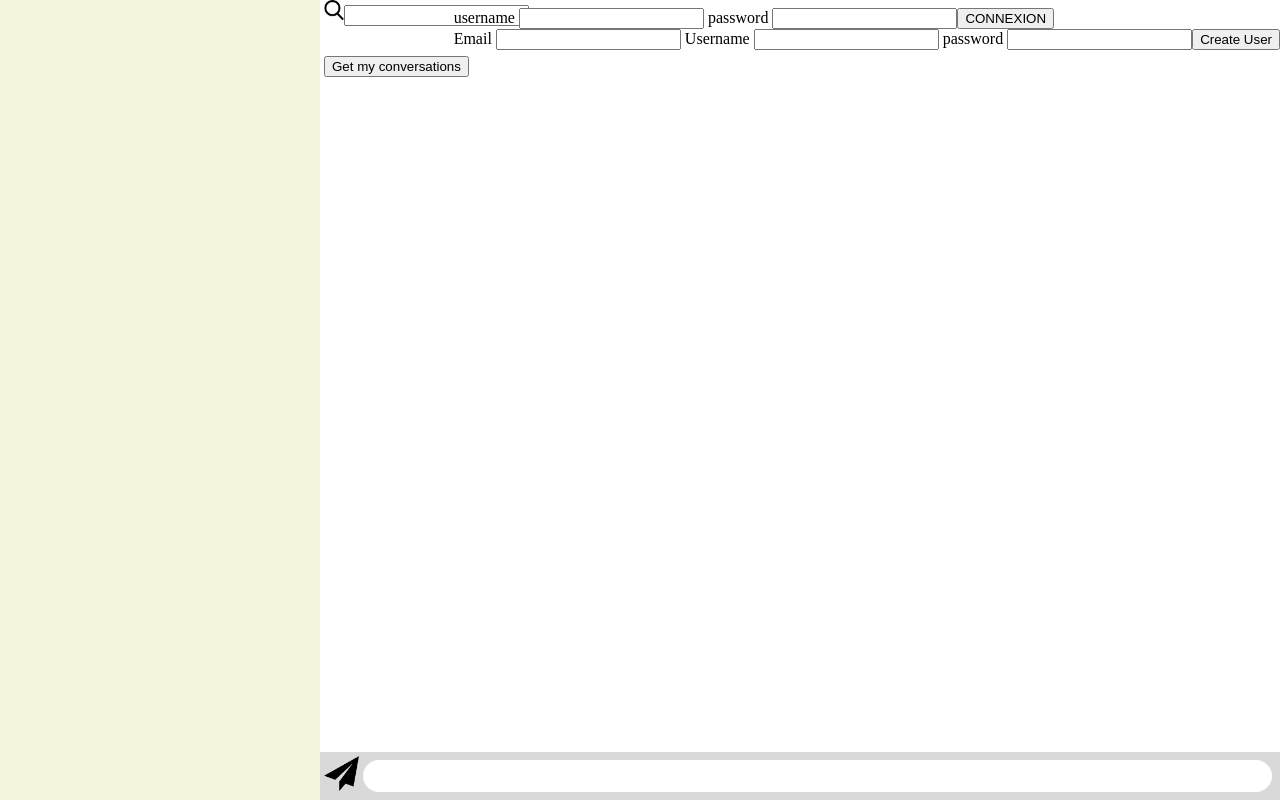
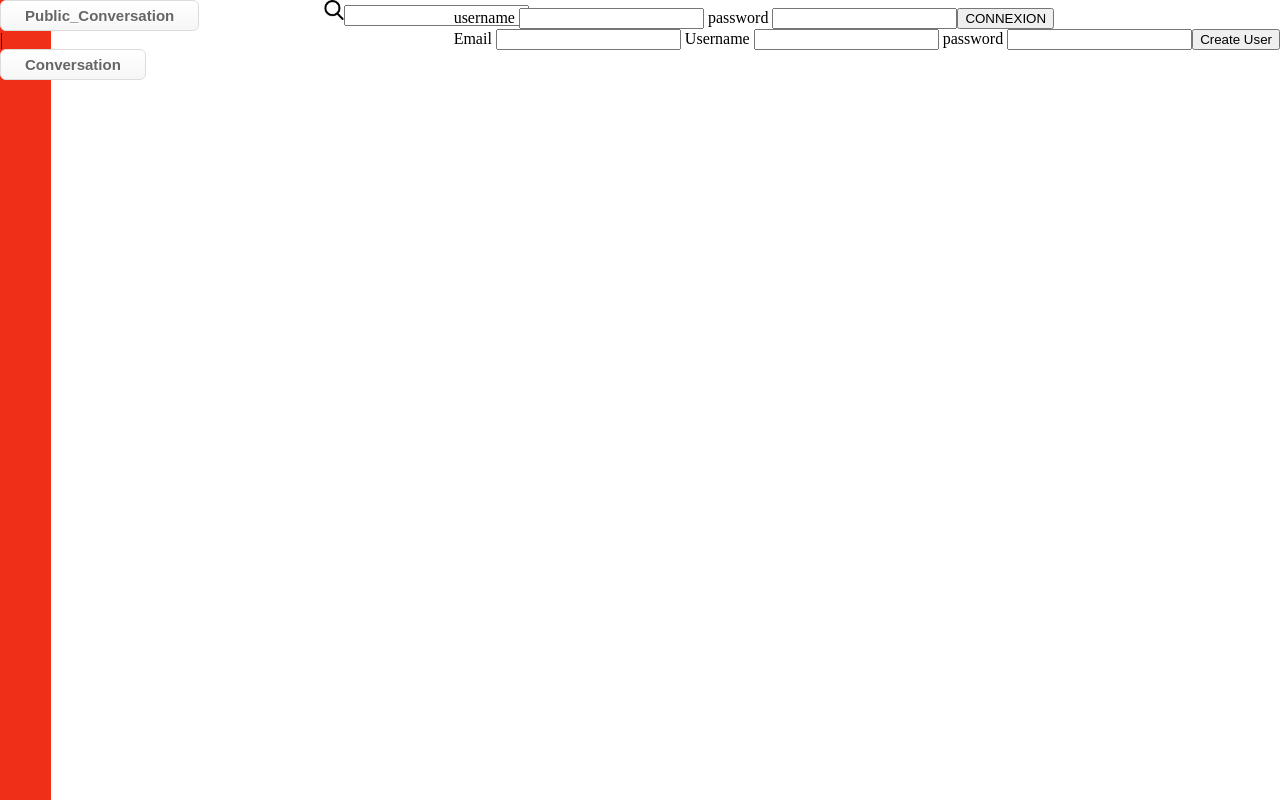
Before and after one commit to nathan38btc/Chat_App, an Angular app: page / in a window 1280 px wide. Built offline with nearby package versions, Linux system fonts and the light colour scheme.

Commit message:
ajout du routage et du composant pour la création de conversation

```diff
--- a/src/app/app.component.css
+++ b/src/app/app.component.css
@@ -2,3 +2,36 @@
     float: right;
     width: 75%;
 }
+
+#sidebar{
+    position:fixed;
+    left: 0;
+    top: 0;
+    bottom: 0;
+    width: 4%;
+    background-color:rgb(240, 47, 25);
+}
+
+.button {
+    box-shadow: inset 0 1px 0 0 #ffffff;
+    background: #ffffff linear-gradient(to bottom, #ffffff 5%, #f6f6f6 100%);
+    border-radius: 6px;
+    border: 1px solid #dcdcdc;
+    display: inline-block;
+    cursor: pointer;
+    color: #666666;
+    font-family: Arial, sans-serif;
+    font-size: 15px;
+    font-weight: bold;
+    padding: 6px 24px;
+    text-decoration: none;
+    text-shadow: 0 1px 0 #ffffff;
+    outline: 0;
+}
+.activebutton {
+    box-shadow: inset 0 1px 0 0 #dcecfb;
+    background: #bddbfa linear-gradient(to bottom, #bddbfa 5%, #80b5ea 100%);
+    border: 1px solid #84bbf3;
+    color: #ffffff;
+    text-shadow: 0 1px 0 #528ecc;
+}
--- a/src/app/app.component.html
+++ b/src/app/app.component.html
@@ -1,5 +1,22 @@
 <div id="content">
     <app-search-bar></app-search-bar>
     <app-authentification></app-authentification>
-    <app-conversation></app-conversation>
+    <router-outlet></router-outlet>
 </div>
+
+<div id="sidebar">
+    <nav>
+        <a class="button"
+           routerLink="/Public_Conversation"
+           routerLinkActive="activebutton"
+           ariaCurrentWhenActive="page">
+           Public_Conversation
+        </a> |
+        <a class="button"
+           routerLink="/Conversation"
+           routerLinkActive="activebutton"
+           ariaCurrentWhenActive="page">
+           Conversation
+        </a>
+      </nav>
+</div>
--- a/src/app/app.component.ts
+++ b/src/app/app.component.ts
@@ -1,5 +1,5 @@
 import { Component } from '@angular/core';
-import { RouterOutlet } from '@angular/router';
+import { RouterOutlet,RouterLink,RouterLinkActive } from '@angular/router';
 import { AuthentificationComponent } from '../composants/authentification/authentification.component';
 import { ConversationComponent } from '../composants/Conversation/conversation.component';
 import { UserDataService } from '../services/UserData/user-data.service';
@@ -8,7 +8,7 @@ import { SearchBarComponent } from '../composants/search-bar/search-bar.componen
 @Component({
   selector: 'app-root', // pour la partie css
   standalone: true,
-  imports: [RouterOutlet,AuthentificationComponent,ConversationComponent,SearchBarComponent], // ajouter les modules, composants que le composant utilise
+  imports: [RouterOutlet,RouterLink,RouterLinkActive,AuthentificationComponent,ConversationComponent,SearchBarComponent], // ajouter les modules, composants que le composant utilise
   providers: [UserDataService], // ajouter les services que le composants utilise
   templateUrl: './app.component.html',
   styleUrl: './app.component.css'
--- a/src/app/app.routes.ts
+++ b/src/app/app.routes.ts
@@ -1,3 +1,8 @@
 import { Routes } from '@angular/router';
+import { ConversationComponent } from '../composants/Conversation/conversation.component';
+import { PublicConversationComponent } from '../composants/public-conversation/public-conversation.component';
 
-export const routes: Routes = [];
+export const routes: Routes = [
+    {path: "Conversation", component: ConversationComponent},
+    {path: "Public_Conversation", component: PublicConversationComponent}
+];
--- a/src/composants/Conversation/conversation.component.css
+++ b/src/composants/Conversation/conversation.component.css
@@ -1,9 +1,9 @@
 #sidebar{
     position:fixed;
-    left: 0;
+    left: 4%;
     top: 0;
     bottom: 0;
-    width: 25%;
+    width: 21%;
     background-color:beige;
 }
 
--- /dev/null
+++ b/src/composants/public-conversation/public-conversation.component.html
@@ -0,0 +1 @@
+<p>public-conversation works!</p>
```
Also changed, not shown: src/composants/public-conversation/public-conversation.component.ts (added, +12 -0 lines), src/composants/public-conversation/public-conversation.component.css (added), 1 other file (tests, documents, lock files or other folders).
